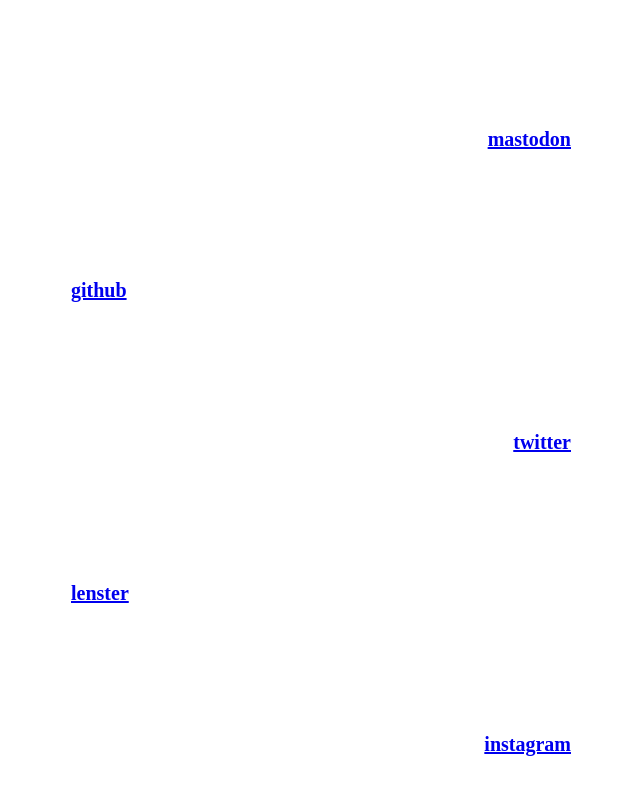
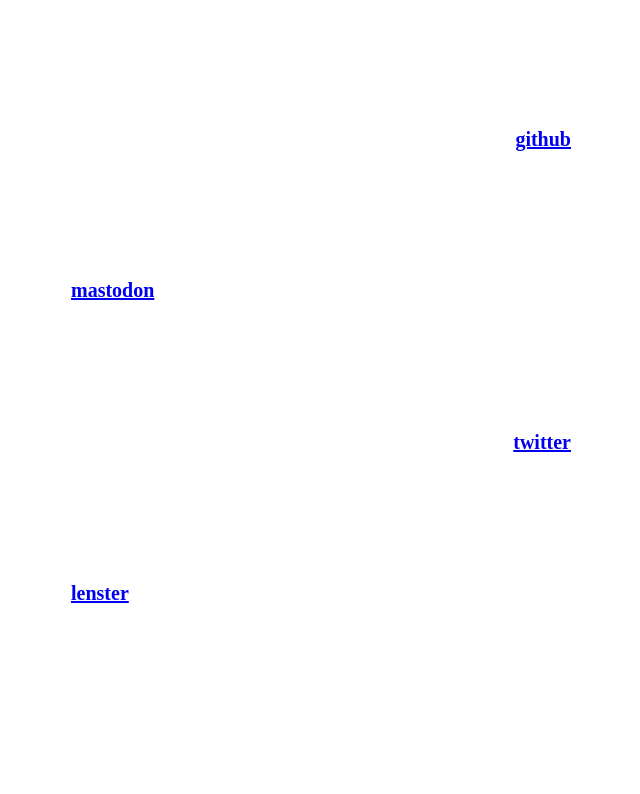
Before and after one commit to kyleecodes/communaltech-website_old, a Next.js app: page /socials in a window 1280 px wide. Shown: the part 616-1410 px from the top of the page, without its empty margins (319-959 px from the left). After the commit the page ends 1307 px from the top, so only its background shows below. Built offline with nearby package versions, Linux system fonts and the light colour scheme; a web font is replaced by a local one.

Commit message:
Update social links - remove IG

```diff
--- a/components/SocialLinks.js
+++ b/components/SocialLinks.js
@@ -36,14 +36,14 @@
       </div>
 
       <div className={styles.right_link_container}>
-        <a href="https://hachyderm.io/@communaltech">
-          <h2> mastodon </h2>{" "}
+        <a href="https://github.com/kyleecodes">
+          <h2> github </h2>{" "}
         </a>
       </div>
 
       <div className={styles.left_link_container}>
-        <a href="https://github.com/kyleecodes">
-          <h2> github </h2>{" "}
+        <a href="https://hachyderm.io/@communaltech">
+          <h2> mastodon </h2>{" "}
         </a>
       </div>
 
@@ -58,12 +58,6 @@
           <h2> lenster </h2>{" "}
         </a>
       </div>
-
-      <div className={styles.right_link_container}>
-        <a href="https://www.instagram.com/kylee.codes/">
-          <h2> instagram </h2>{" "}
-        </a>
-      </div>
     </div>
   );
 }
```
